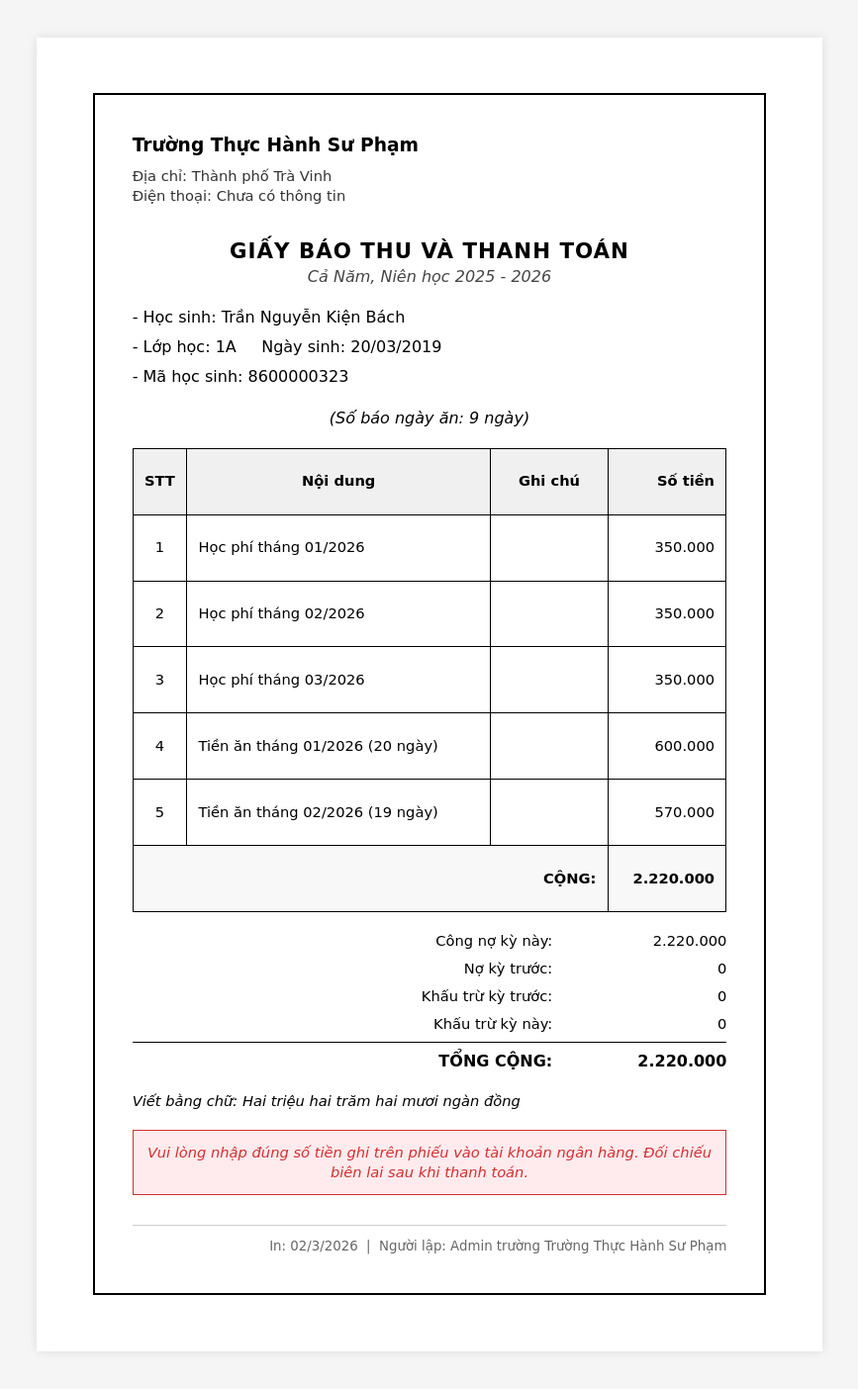
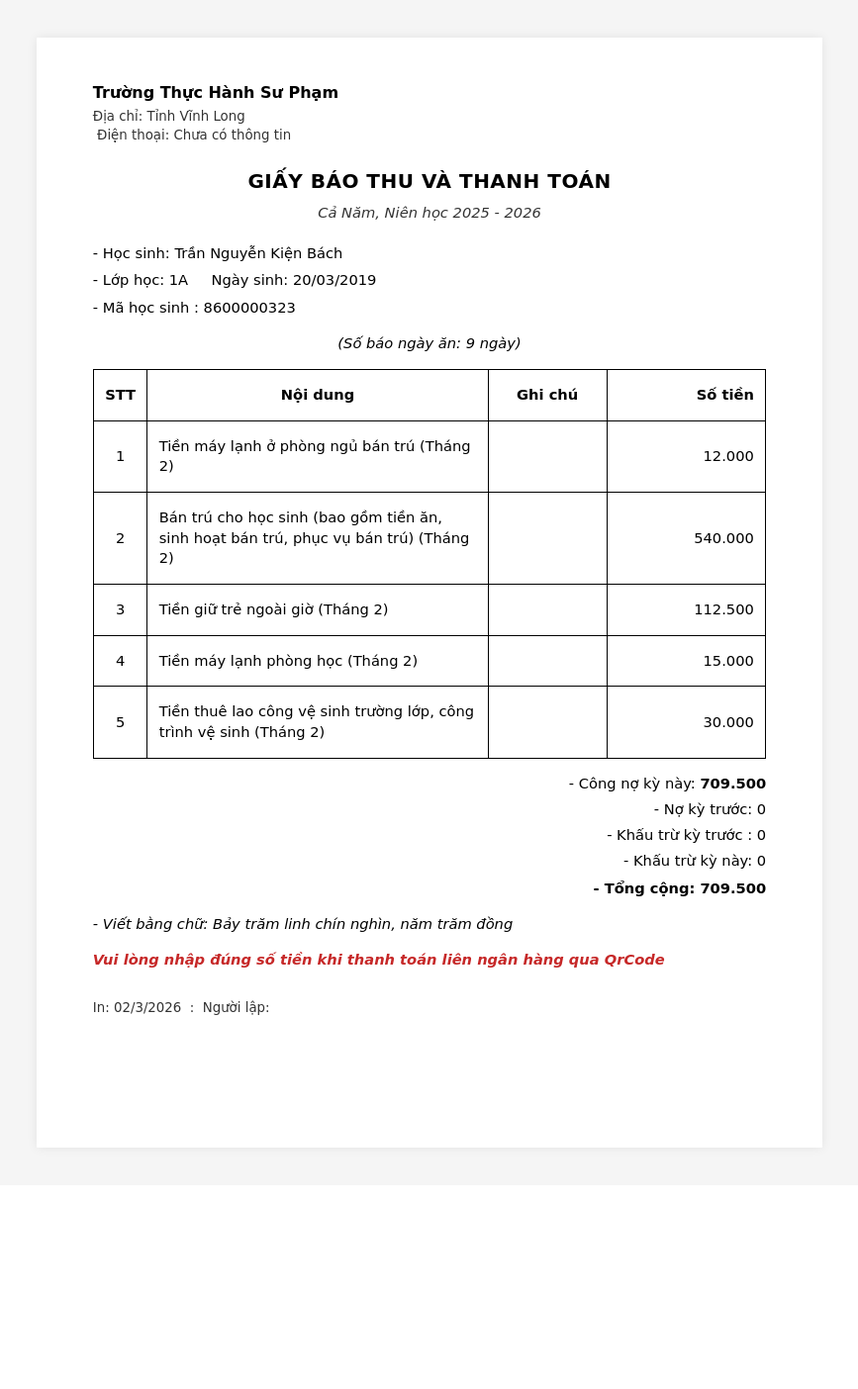
Before and after one commit to MinhMan2003/thanhtoanhocphi, a PHP site: page /Thanhtoanhocphi/app/views/in/giay_bao_thu_va_thanh_toan.php in a window 1280 px wide. Shown: the whole page at 99% size, without its empty margins (206-1073 px from the left). After the commit the page ends 1165 px from the top, so only its background shows below. Run offline with PHP 8.4, Linux system fonts and the light colour scheme; some libraries are stand-ins or nearby versions.

Commit message:
update feature

```diff
--- a/app/helpers/tcpdf_invoice.php
+++ b/app/helpers/tcpdf_invoice.php
@@ -119,7 +119,8 @@
     $studentCode = $invoice['student_code'] ?? '';
     $grade = $invoice['grade'] ?? '';
     $className = $invoice['class'] ?? '';
-    $creatorName = $_SESSION['user_full_name'] ?? 'Quản trị viên';
+    $creatorName = $_SESSION['user_full_name'] ?? '';
+    $creatorName = ($creatorName === 'Quản trị viên') ? '' : $creatorName;
 
     $invoiceCode = htmlspecialchars($invoiceCode, ENT_QUOTES, 'UTF-8');
     $issueDate = htmlspecialchars($issueDate, ENT_QUOTES, 'UTF-8');
--- a/app/models/HoaDon.php
+++ b/app/models/HoaDon.php
@@ -104,7 +104,7 @@
     public static function find(int $id): ?array
     {
         $pdo = Database::getConnection();
-        $stmt = $pdo->prepare("SELECT i.*, s.full_name as student_name, s.student_code, s.grade, s.class
+        $stmt = $pdo->prepare("SELECT i.*, s.full_name as student_name, s.student_code, s.grade, s.class, s.dob
                                FROM invoices i
                                JOIN students s ON i.student_id = s.id
                                WHERE i.id = :id LIMIT 1");
--- a/app/views/hoadon/index.php
+++ b/app/views/hoadon/index.php
@@ -71,6 +71,7 @@
                 <td>
                     <a href="index.php?controller=hoadon&action=view&id=<?= $row['id'] ?>" class="btn-link">Xem</a>
                     | <a href="index.php?controller=hoadon&action=pdf&id=<?= $row['id'] ?>" class="btn-link" target="_blank">PDF</a>
+                    | <a href="index.php?controller=hoadon&action=giayBaoThuPdf&id=<?= $row['id'] ?>" class="btn-link" target="_blank">Giấy báo thu</a>
                     | <a href="index.php?controller=hoadon&action=edit&id=<?= $row['id'] ?>" class="btn-link">Sửa</a>
                     <?php if ($row['status'] !== 'paid'): ?>
                     | <a href="index.php?controller=hoadon&action=markPaid&id=<?= $row['id'] ?>" class="btn-link" onclick="return confirm('Đánh dấu đã thanh toán?')">ĐTT</a>
--- a/app/views/hoadon/view.php
+++ b/app/views/hoadon/view.php
@@ -246,6 +246,8 @@
 </head>
 <body>
     <a href="index.php?controller=hoadon&action=index" class="btn-back">&larr; Quay lại</a>
+    <a href="index.php?controller=hoadon&action=pdf&id=<?= (int)($invoice['id'] ?? 0) ?>" class="btn-print" target="_blank">PDF Phiếu thu</a>
+    <a href="index.php?controller=hoadon&action=giayBaoThuPdf&id=<?= (int)($invoice['id'] ?? 0) ?>" class="btn-print" target="_blank">PDF Giấy báo thu</a>
     <button onclick="window.print()" class="btn-print">In phiếu</button>
 
     <div class="invoice-print">
@@ -348,7 +350,8 @@
         <div class="signatures">
             <div class="signature-box">
                 <div class="signature-title">NGƯỜI LẬP PHIẾU</div>
-                <div class="signature-name"><?= htmlspecialchars($_SESSION['user_full_name'] ?? 'Kế toán') ?></div>
+                <?php $creatorName = $_SESSION['user_full_name'] ?? ''; $creatorName = ($creatorName === 'Quản trị viên') ? '' : $creatorName; ?>
+                <div class="signature-name"><?= htmlspecialchars($creatorName) ?></div>
             </div>
             <div class="signature-box">
                 <div class="signature-title">THỦ QUỸ</div>
--- a/app/views/in/giay_bao_thu_va_thanh_toan.php
+++ b/app/views/in/giay_bao_thu_va_thanh_toan.php
@@ -5,15 +5,11 @@
     <meta name="viewport" content="width=device-width, initial-scale=1.0">
     <title>Giấy báo thu và thanh toán</title>
     <style>
-        * {
-            margin: 0;
-            padding: 0;
-            box-sizing: border-box;
-        }
+        * { margin: 0; padding: 0; box-sizing: border-box; }
 
         body {
             font-family: 'DejaVu Sans', 'Segoe UI', Arial, sans-serif;
-            font-size: 12pt;
+            font-size: 11pt;
             line-height: 1.4;
             color: #000;
             background: #f5f5f5;
@@ -23,257 +19,171 @@
             width: 210mm;
             min-height: 297mm;
             margin: 10mm auto;
-            padding: 15mm;
+            padding: 12mm 15mm;
             background: #fff;
-            box-shadow: 0 0 10px rgba(0,0,0,0.1);
+            box-shadow: 0 0 10px rgba(0,0,0,0.08);
         }
 
-        .content-frame {
-            border: 2px solid #000;
-            padding: 10mm;
-            min-height: 267mm;
+        /* Header góc trái */
+        .header {
+            text-align: left;
+            margin-bottom: 6mm;
         }
-
-        .header {
-            display: flex;
-            justify-content: space-between;
-            align-items: flex-start;
-            margin-bottom: 8mm;
+        .header .school-name {
+            font-size: 12pt;
+            font-weight: bold;
+            margin-bottom: 1mm;
         }
-
-        .header-left {
-            text-align: left;
-        }
-
-        .header-left .school-name {
-            font-size: 14pt;
-            font-weight: bold;
-            margin-bottom: 2mm;
-        }
-
-        .header-left .school-info {
-            font-size: 11pt;
+        .header .school-info {
+            font-size: 10pt;
             color: #333;
         }
 
-        .header-right {
-            text-align: right;
+        /* Tiêu đề giữa */
+        .title {
+            text-align: center;
+            margin-bottom: 5mm;
+        }
+        .title h1 {
+            font-size: 15pt;
+            font-weight: bold;
+            text-transform: uppercase;
+            letter-spacing: 0.5px;
+        }
+        .title .subtitle {
+            font-style: italic;
             font-size: 11pt;
+            color: #333;
+            margin-top: 2mm;
         }
 
-        .title {
-            text-align: center;
-            margin-bottom: 3mm;
+        /* Thông tin học sinh - list dấu gạch */
+        .student-info {
+            margin: 4mm 0;
+            font-size: 11pt;
+            line-height: 1.6;
+        }
+        .student-info p {
+            margin: 1mm 0;
         }
 
-        .title h1 {
-            font-size: 16pt;
-            font-weight: bold;
-            text-transform: uppercase;
-            letter-spacing: 1px;
-        }
-
-        .title .subtitle {
-            font-style: italic;
-            font-size: 12pt;
-            color: #444;
-        }
-
-        .student-info {
-            margin: 5mm 0;
-            font-size: 12pt;
-        }
-
-        .student-info p {
-            margin: 2mm 0;
-        }
-
+        /* Dòng giữa (Số báo ngày ăn) */
         .meal-info {
             text-align: center;
             font-style: italic;
-            font-size: 12pt;
+            font-size: 11pt;
             margin: 3mm 0;
         }
 
-        .table-container {
-            margin: 5mm 0;
-        }
-
-        table {
+        /* Bảng 4 cột */
+        .table-container { margin: 4mm 0; }
+        table.fee-table {
             width: 100%;
             border-collapse: collapse;
             font-size: 11pt;
         }
-
-        table th,
-        table td {
+        table.fee-table th,
+        table.fee-table td {
             border: 1px solid #000;
-            padding: 6mm 3mm;
+            padding: 4mm 3mm;
             text-align: left;
             vertical-align: middle;
         }
-
-        table th {
-            background-color: #f0f0f0;
+        table.fee-table th {
+            background-color: #fff;
             font-weight: bold;
             text-align: center;
         }
+        table.fee-table .col-stt { width: 6%; text-align: center; }
+        table.fee-table .col-content { width: 52%; }
+        table.fee-table .col-note { width: 18%; }
+        table.fee-table .col-amount { width: 24%; text-align: right; }
+        table.fee-table .col-amount { font-variant-numeric: tabular-nums; }
 
-        table .col-stt {
-            width: 8%;
-            text-align: center;
+        /* Khối tổng kết - căn phải */
+        .summary {
+            margin-top: 4mm;
+            text-align: right;
+            font-size: 11pt;
+        }
+        .summary .summary-row {
+            margin: 1.5mm 0;
+        }
+        .summary .total-row {
+            font-weight: bold;
+            margin-top: 2mm;
         }
 
-        table .col-content {
-            width: 52%;
+        /* Viết bằng chữ */
+        .amount-in-words {
+            margin: 4mm 0;
+            font-size: 11pt;
+            font-style: italic;
+            text-align: left;
         }
 
-        table .col-note {
-            width: 20%;
+        /* Cảnh báo đỏ */
+        .warning {
+            color: #c62828;
+            font-size: 11pt;
+            font-style: italic;
+            font-weight: bold;
+            text-align: left;
+            margin: 4mm 0;
         }
 
-        table .col-amount {
-            width: 20%;
-            text-align: right;
+        /* Footer góc trái */
+        .footer {
+            margin-top: 8mm;
+            text-align: left;
+            font-size: 10pt;
+            color: #333;
         }
 
-        table .amount {
-            text-align: right;
+        @page {
+            size: A4 portrait;
+            margin: 12mm;
         }
 
-        table .total-row td {
-            font-weight: bold;
-            background-color: #f8f8f8;
-        }
-
-        .summary {
-            margin-top: 5mm;
-            text-align: right;
-        }
-
-        .summary .summary-row {
-            display: flex;
-            justify-content: flex-end;
-            margin: 2mm 0;
-            font-size: 11pt;
-        }
-
-        .summary .label {
-            width: 140mm;
-            text-align: right;
-            padding-right: 5mm;
-        }
-
-        .summary .value {
-            width: 50mm;
-            text-align: right;
-        }
-
-        .summary .total-row {
-            font-weight: bold;
-            font-size: 12pt;
-            border-top: 1px solid #000;
-            padding-top: 2mm;
-        }
-
-        .amount-in-words {
-            margin: 5mm 0;
-            font-size: 11pt;
-            font-style: italic;
-        }
-
-        .warning {
-            color: #d32f2f;
-            font-size: 11pt;
-            font-style: italic;
-            text-align: center;
-            margin: 5mm 0;
-            padding: 3mm;
-            border: 1px solid #d32f2f;
-            background-color: #ffebee;
-        }
-
-        .footer {
-            margin-top: 8mm;
-            text-align: right;
-            font-size: 10pt;
-            color: #666;
-            border-top: 1px solid #ccc;
-            padding-top: 3mm;
-        }
-
-        /* Print Styles */
         @media print {
-            body {
-                background: #fff;
-            }
-
+            body { background: #fff; }
             .page {
                 width: 100%;
                 margin: 0;
-                padding: 10mm 15mm;
+                padding: 12mm 15mm;
                 box-shadow: none;
             }
-
-            .content-frame {
-                border: 2px solid #000;
-            }
-
-            @page {
-                size: A4;
-                margin: 10mm;
-            }
-
-            table th {
-                background-color: #f0f0f0 !important;
-                -webkit-print-color-adjust: exact;
-                print-color-adjust: exact;
-            }
-
-            .warning {
-                background-color: #ffebee !important;
-                -webkit-print-color-adjust: exact;
-                print-color-adjust: exact;
-            }
-        }
-
-        @page {
-            size: A4;
-            margin: 0;
         }
     </style>
 </head>
 <body>
     <div class="page">
-        <div class="content-frame">
-            <!-- Header -->
+        <!-- Header góc trái -->
         <div class="header">
-                <div class="header-left">
             <div class="school-name">Trường Thực Hành Sư Phạm</div>
-                    <div class="school-info">Địa chỉ: Thành phố Trà Vinh</div>
-                    <div class="school-info">Điện thoại: Chưa có thông tin</div>
-                </div>
+            <div class="school-info">Địa chỉ: Tỉnh Vĩnh Long</div>
+            <div class="school-info">&nbsp;Điện thoại: Chưa có thông tin</div>
         </div>
 
-            <!-- Title -->
+        <!-- Tiêu đề giữa -->
         <div class="title">
             <h1>GIẤY BÁO THU VÀ THANH TOÁN</h1>
             <div class="subtitle">Cả Năm, Niên học 2025 - 2026</div>
         </div>
 
-            <!-- Student Info -->
+        <!-- Thông tin học sinh (list dấu gạch) -->
         <div class="student-info">
             <p>- Học sinh: Trần Nguyễn Kiện Bách</p>
-                <p>- Lớp học: 1A&nbsp;&nbsp;&nbsp;&nbsp;&nbsp;Ngày sinh: 20/03/2019</p>
-                <p>- Mã học sinh: 8600000323</p>
+            <p>- Lớp học: 1A &nbsp;&nbsp;&nbsp; Ngày sinh: 20/03/2019</p>
+            <p>- Mã học sinh : 8600000323</p>
         </div>
 
-            <!-- Meal Info -->
+        <!-- Số báo ngày ăn (nghiêng, căn giữa) -->
         <div class="meal-info">(Số báo ngày ăn: 9 ngày)</div>
 
-            <!-- Table -->
+        <!-- Bảng -->
         <div class="table-container">
-                <table>
+            <table class="fee-table">
                 <thead>
                     <tr>
                         <th class="col-stt">STT</th>
@@ -285,80 +195,60 @@
                 <tbody>
                     <tr>
                         <td class="col-stt">1</td>
-                            <td>Học phí tháng 01/2026</td>
-                            <td></td>
-                            <td class="amount">350.000</td>
+                        <td class="col-content">Tiền máy lạnh ở phòng ngủ bán trú (Tháng 2)</td>
+                        <td class="col-note"></td>
+                        <td class="col-amount">12.000</td>
                     </tr>
                     <tr>
                         <td class="col-stt">2</td>
-                            <td>Học phí tháng 02/2026</td>
-                            <td></td>
-                            <td class="amount">350.000</td>
+                        <td class="col-content">Bán trú cho học sinh (bao gồm tiền ăn, sinh hoạt bán trú, phục vụ bán trú) (Tháng 2)</td>
+                        <td class="col-note"></td>
+                        <td class="col-amount">540.000</td>
                     </tr>
                     <tr>
                         <td class="col-stt">3</td>
-                            <td>Học phí tháng 03/2026</td>
-                            <td></td>
-                            <td class="amount">350.000</td>
+                        <td class="col-content">Tiền giữ trẻ ngoài giờ (Tháng 2)</td>
+                        <td class="col-note"></td>
+                        <td class="col-amount">112.500</td>
                     </tr>
                     <tr>
                         <td class="col-stt">4</td>
-                            <td>Tiền ăn tháng 01/2026 (20 ngày)</td>
-                            <td></td>
-                            <td class="amount">600.000</td>
+                        <td class="col-content">Tiền máy lạnh phòng học (Tháng 2)</td>
+                        <td class="col-note"></td>
+                        <td class="col-amount">15.000</td>
                     </tr>
                     <tr>
                         <td class="col-stt">5</td>
-                            <td>Tiền ăn tháng 02/2026 (19 ngày)</td>
-                            <td></td>
-                            <td class="amount">570.000</td>
-                        </tr>
-                        <tr class="total-row">
-                            <td colspan="3" style="text-align: right;"><strong>CỘNG:</strong></td>
-                            <td class="amount"><strong>2.220.000</strong></td>
+                        <td class="col-content">Tiền thuê lao công vệ sinh trường lớp, công trình vệ sinh (Tháng 2)</td>
+                        <td class="col-note"></td>
+                        <td class="col-amount">30.000</td>
                     </tr>
                 </tbody>
             </table>
         </div>
 
-            <!-- Summary -->
+        <!-- Khối tổng kết (căn phải) -->
         <div class="summary">
-                <div class="summary-row">
-                    <span class="label">Công nợ kỳ này:</span>
-                    <span class="value">2.220.000</span>
-                </div>
-                <div class="summary-row">
-                    <span class="label">Nợ kỳ trước:</span>
-                    <span class="value">0</span>
-                </div>
-                <div class="summary-row">
-                    <span class="label">Khấu trừ kỳ trước:</span>
-                    <span class="value">0</span>
-                </div>
-                <div class="summary-row">
-                    <span class="label">Khấu trừ kỳ này:</span>
-                    <span class="value">0</span>
-                </div>
-                <div class="summary-row total-row">
-                    <span class="label">TỔNG CỘNG:</span>
-                    <span class="value">2.220.000</span>
-                </div>
+            <div class="summary-row">- Công nợ kỳ này: <strong>709.500</strong></div>
+            <div class="summary-row">- Nợ kỳ trước: 0</div>
+            <div class="summary-row">- Khấu trừ kỳ trước : 0</div>
+            <div class="summary-row">- Khấu trừ kỳ này: 0</div>
+            <div class="summary-row total-row">- Tổng cộng: <strong>709.500</strong></div>
         </div>
 
-            <!-- Amount in Words -->
+        <!-- Viết bằng chữ -->
         <div class="amount-in-words">
-                Viết bằng chữ: Hai triệu hai trăm hai mươi ngàn đồng
+            - Viết bằng chữ: Bảy trăm linh chín nghìn, năm trăm đồng
         </div>
 
-            <!-- Warning -->
+        <!-- Cảnh báo đỏ (trái, nghiêng đậm) -->
         <div class="warning">
-                Vui lòng nhập đúng số tiền ghi trên phiếu vào tài khoản ngân hàng. Đối chiếu biên lai sau khi thanh toán.
+            Vui lòng nhập đúng số tiền khi thanh toán liên ngân hàng qua QrCode
         </div>
 
-            <!-- Footer -->
+        <!-- Footer góc trái -->
         <div class="footer">
-                In: 02/3/2026&nbsp;&nbsp;|&nbsp;&nbsp;Người lập: Admin trường Trường Thực Hành Sư Phạm
-            </div>
+            In: 02/3/2026 &nbsp;:&nbsp; Người lập:
         </div>
     </div>
 </body>
--- a/app/views/in/phieu_bao_thu_hoc_phi.html
+++ b/app/views/in/phieu_bao_thu_hoc_phi.html
@@ -243,7 +243,7 @@
             </tr>
             <tr><td colspan="2" style="height: 3mm;"></td></tr>
             <tr>
-                <td class="name">Quản trị viên</td>
+                <td class="name">&nbsp;</td>
                 <td class="name">&nbsp;</td>
             </tr>
             <tr><td colspan="2" class="note">Phiếu này có giá trị nếu có đủ chữ ký và đóng dấu</td></tr>
```
Also changed, not shown: app/controllers/HoaDonController.php (+64 -0 lines), app/helpers/tcpdf_giay_bao_thu.php (added, +197 -0 lines). Lines whose indentation alone changed are shown as unchanged.
